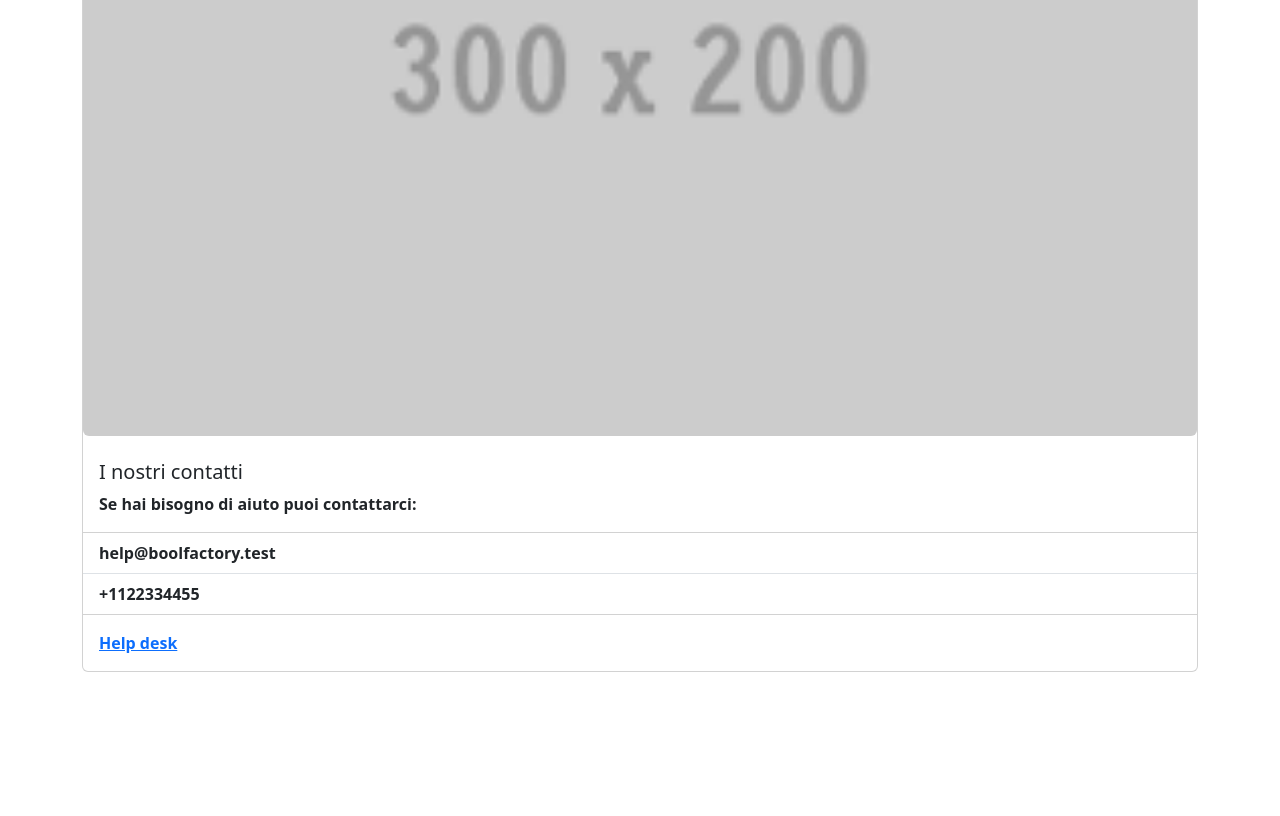
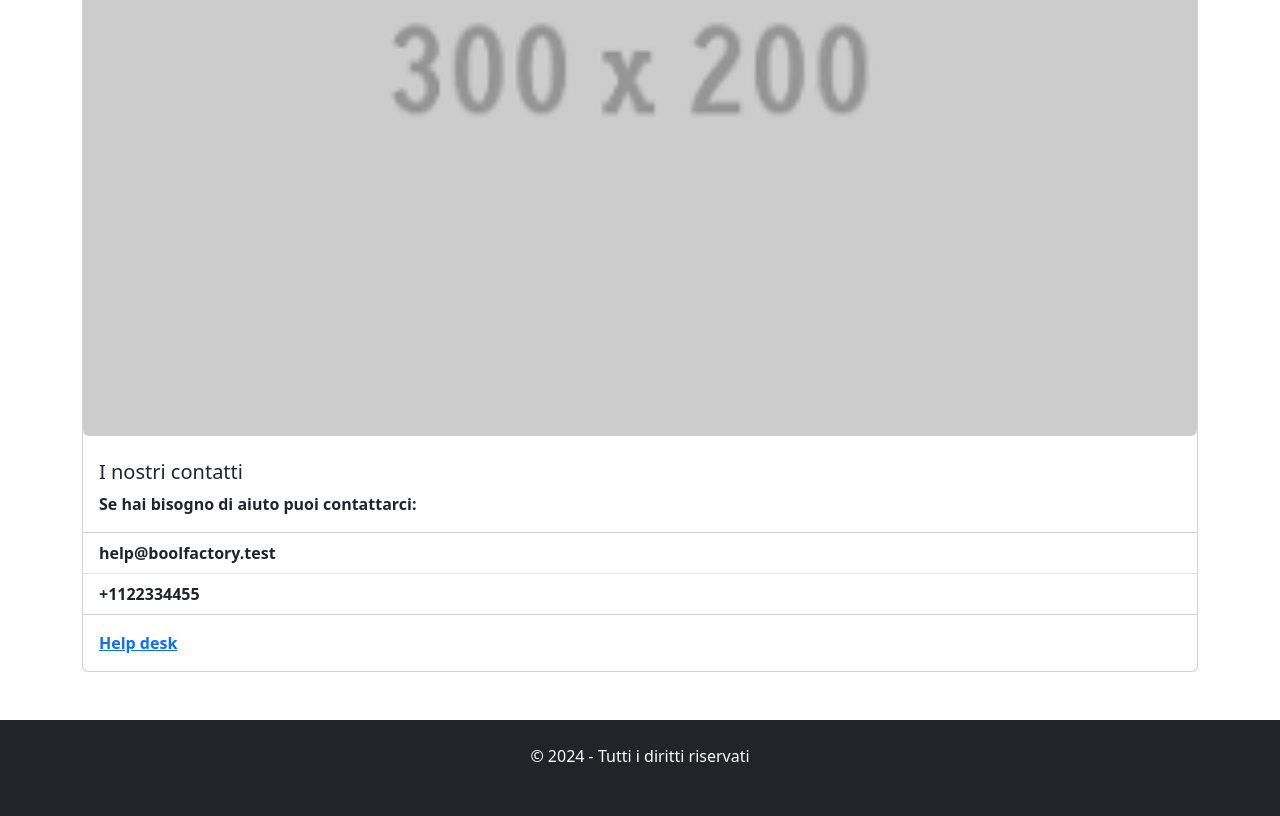
Before and after one commit to lucanovellihtml/bootstrap-preventivo, a plain HTML site: page index.html in a window 1280 px wide. Shown: the part 1186-2002 px from the top of the page. Before the commit the page ends 1858 px from the top, so only its background shows below. Drawn offline with nearby package versions, Linux system fonts and the light colour scheme.

Commit message:
add: added structure and style of header and section "PARAGRAFO FOOTER"

```diff
--- a/index.html
+++ b/index.html
@@ -30,7 +30,6 @@
         </nav>
 
     </header>
-
 
     <main>
 
@@ -160,6 +159,13 @@
 
     </main>
 
+    <footer class="mt-5 text-white text-center bg-dark">
+
+        <!-- PARAGRAFO FOOTER -->
+        <p class="pt-4 pb-5" style="margin: 0;">&copy; 2024 - Tutti i diritti riservati</p>
+
+    </footer>
+
 </body>
 
 
```
